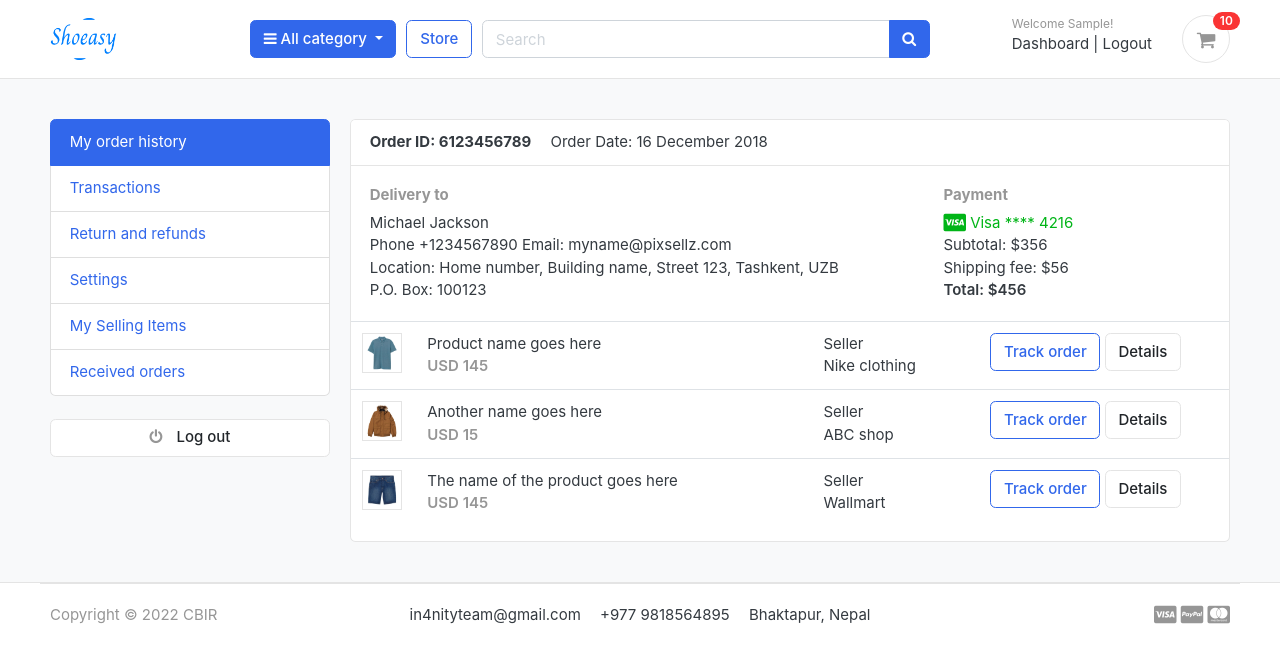
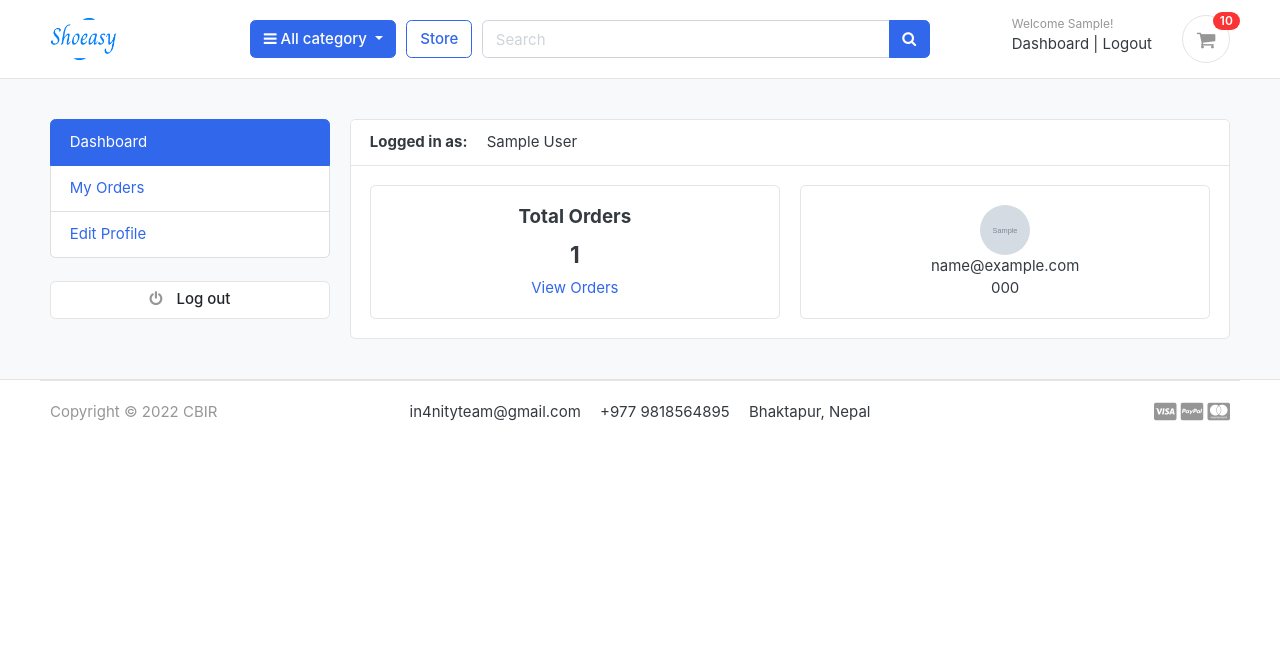
Before and after one commit to RochakSedai/ShoEasy, a Django app: page /accounts/ in a window 1280 px wide. Shown: the top 663 px of the page. Run offline with Django 3.2, Linux system fonts and the light colour scheme; a user stored in the database is signed in; tables that the repository leaves empty hold one stand-in row (values such as "Sample post"); grey boxes marked "Sample" are stand-in pictures; parts of the project's set-up code (start-up, migrations or seed data) failed here and were passed over; some libraries are stand-ins or nearby versions; some web fonts are replaced.

Commit message:
Dashboard Maintained ..

```diff
--- a/accounts/models.py
+++ b/accounts/models.py
@@ -70,3 +70,18 @@ class Account(AbstractBaseUser):
 
     def has_module_perms(self, add_label):
         return True
+
+class UserProfile(models.Model):
+    user = models.OneToOneField(Account, on_delete=models.CASCADE)
+    address_line_1 = models.CharField(blank=True, max_length=100)
+    address_line_2 = models.CharField(blank=True, max_length=100)
+    profile_picture = models.ImageField(blank=True, upload_to='userprofile')
+    city = models.CharField(blank=True, max_length=20)
+    state = models.CharField(blank=True, max_length=20)
+    country = models.CharField(blank=True, max_length=20)
+
+    def __str__(self):
+        return self.user.first_name
+
+    def full_address(self):
+        return f'{self.address_line_1} {self.address_line_2}'
--- a/accounts/urls.py
+++ b/accounts/urls.py
@@ -9,5 +9,9 @@ urlpatterns = [
     path('', views.dashboard, name='dashboard'),
 
 
+    path('my_orders/', views.my_orders, name='my_orders'),
+    path('edit_profile/', views.edit_profile, name='edit_profile'),
+
+
 
 ]
--- a/accounts/views.py
+++ b/accounts/views.py
@@ -3,13 +3,15 @@ from email.policy import default
 import imp
 import re
 from textwrap import indent
-from django.shortcuts import render, redirect
+from django.shortcuts import render, redirect, get_object_or_404
 from django.contrib import messages, auth
 from accounts.models import Account
 from django.contrib.auth.decorators import login_required
-from .forms import RegistrationForm
+from .forms import RegistrationForm, UserProfileForm, UserForm
 from carts.views import _cart_id
 from carts.models import Cart, CartItem
+from orders.models import Order
+from .models import UserProfile
 
 #verification email
 from django.contrib.sites.shortcuts import get_current_site
@@ -36,6 +38,13 @@ def register(request):
             user = Account.objects.create_user(first_name=first_name, last_name=last_name, username=username, email=email, password=password)
             user.phone_number=phone_number
             user.save()
+
+            # create user profile
+            profile = UserProfile()
+            profile.user_id = user.id
+            profile.profile_picture = 'default/default-user.png'
+            profile.save()
+
 
             # # USER ACTIVATION
             # current_site = get_current_site(request)
@@ -131,4 +140,38 @@ def logout(request):
 
 @login_required(login_url= 'login')
 def dashboard(request):
-    return render(request, 'accounts/dashboard.html')
+    orders = Order.objects.order_by('-created_at').filter(user_id=request.user.id, is_ordered=True)
+    orders_count = orders.count()
+    userprofile = UserProfile.objects.get(user_id=request.user.id)
+    context = {
+        'orders_count': orders_count,
+        'userprofile': userprofile,
+    }
+    return render(request, 'accounts/dashboard.html', context)
+
+def my_orders(request):
+    orders = Order.objects.filter(user=request.user, is_ordered=True).order_by('-created_at')
+    context = {
+        'orders': orders,
+    }
+    return render(request, 'accounts/my_orders.html', context)
+
+def edit_profile(request):
+    userprofile = get_object_or_404(UserProfile, user=request.user)
+    if request.method == 'POST':
+        user_form = UserForm(request.POST, instance=request.user)
+        profile_form = UserProfileForm(request.POST, request.FILES, instance=userprofile)
+        if user_form.is_valid() and profile_form.is_valid():
+            user_form.save()
+            profile_form.save()
+            messages.success(request, 'Your profile has been updated.')
+            return redirect('edit_profile')
+    else:
+        user_form = UserForm(instance=request.user)
+        profile_form = UserProfileForm(instance=userprofile)
+    context = {
+        'user_form': user_form,
+        'profile_form': profile_form,
+        'userprofile': userprofile,
+    }
+    return render(request, 'accounts/edit_profile.html', context)
--- a/templates/accounts/dashboard.html
+++ b/templates/accounts/dashboard.html
@@ -9,86 +9,37 @@
 {% include 'includes/alerts.html' %}
     <div class="container">
         <div class="row">
-        <aside class="col-md-3">
-            <!--   SIDEBAR   -->
-            <ul class="list-group">
-                <a class="list-group-item active" href="#"> My order history </a>
-                <a class="list-group-item" href="#"> Transactions </a>
-                <a class="list-group-item" href="#"> Return and refunds </a>
-                <a class="list-group-item" href="#">Settings </a>
-                <a class="list-group-item" href="#"> My Selling Items </a>
-                <a class="list-group-item" href="#"> Received orders </a>
-            </ul>
-            <br>
-            <a class="btn btn-light btn-block" href="{% url 'logout' %}"> <i class="fa fa-power-off"></i> <span class="text">Log out</span> </a>
-            <!--   SIDEBAR .//END   -->
-        </aside>
+        {% include 'includes/dashboard_sidebar.html' %}
         <main class="col-md-9">
             <article class="card">
             <header class="card-header">
-                <strong class="d-inline-block mr-3">Order ID: 6123456789</strong>
-                <span>Order Date: 16 December 2018</span>
+                <strong class="d-inline-block mr-3">Logged in as:</strong>
+                <span>{{user.full_name}}</span>
             </header>
             <div class="card-body">
                 <div class="row">
-                    <div class="col-md-8">
-                        <h6 class="text-muted">Delivery to</h6>
-                        <p>Michael Jackson <br>
-                        Phone +1234567890 Email: myname@pixsellz.com <br>
-                        Location: Home number, Building name, Street 123,  Tashkent, UZB <br>
-                        P.O. Box: 100123
-                         </p>
+                    <div class="col-md-6">
+                        <div class="card" style="text-align: center;">
+                            <div class="card-body">
+                                <h5 class="card-title">Total Orders</h5>
+                                <h4>{{orders_count}}</h4>
+                                <a href="">View Orders</a>
+                            </div>
+                        </div>
                     </div>
-                    <div class="col-md-4">
-                        <h6 class="text-muted">Payment</h6>
-                        <span class="text-success">
-                            <i class="fab fa-lg fa-cc-visa"></i>
-                            Visa  **** 4216
-                        </span>
-                        <p>Subtotal: $356 <br>
-                         Shipping fee:  $56 <br>
-                         <span class="b">Total:  $456 </span>
-                        </p>
+
+                    <div class="col-md-6">
+                        <div class="card">
+                            <div class="card-body" style="text-align: center;">
+                               <img src="{{userprofile.profile_picture.url}}" alt="User Profile Picture" width="50", height="50", style="border-radius: 50%;">
+                               <p class="mb-0">{{user.email}}</p>
+                               <p>{{user.phone_number}}</p>
+                            </div>
+                        </div>
                     </div>
                 </div> <!-- row.// -->
             </div> <!-- card-body .// -->
-            <div class="table-responsive">
-            <table class="table table-hover">
-                <tr>
-                    <td width="65">
-                        <img src="../images/items/1.jpg" class="img-xs border">
-                    </td>
-                    <td>
-                        <p class="title mb-0">Product name goes here </p>
-                        <var class="price text-muted">USD 145</var>
-                    </td>
-                    <td> Seller <br> Nike clothing </td>
-                    <td width="250"> <a href="#" class="btn btn-outline-primary">Track order</a> <a href="#" class="btn btn-light"> Details </a> </td>
-                </tr>
-                <tr>
-                    <td>
-                        <img src="../images/items/2.jpg" class="img-xs border">
-                    </td>
-                    <td>
-                        <p class="title mb-0">Another name goes here </p>
-                        <var class="price text-muted">USD 15</var>
-                    </td>
-                    <td> Seller <br> ABC shop </td>
-                    <td> <a href="#" class="btn btn-outline-primary">Track order</a> <a href="#" class="btn btn-light"> Details </a> </td>
-                </tr>
-                <tr>
-                    <td>
-                        <img src="../images/items/3.jpg" class="img-xs border">
-                    </td>
-                    <td>
-                        <p class="title mb-0">The name of the product  goes here </p>
-                        <var class="price text-muted">USD 145</var>
-                    </td>
-                    <td> Seller <br> Wallmart </td>
-                    <td> <a href="#" class="btn btn-outline-primary">Track order</a> <a href="#" class="btn btn-light"> Details </a> </td>
-                </tr>
-            </table>
-            </div> <!-- table-responsive .end// -->
+
             </article> <!-- order-group.// -->
         </main>
     </div> <!-- row.// -->
--- /dev/null
+++ b/templates/includes/dashboard_sidebar.html
@@ -0,0 +1,15 @@
+
+
+
+<aside class="col-md-3">
+    <!--   SIDEBAR   -->
+    <ul class="list-group">
+        <a class="list-group-item {% if '/accounts/' == request.path %}active{% endif %}" href="{% url 'dashboard' %}"> Dashboard </a>
+        <a class="list-group-item {% if '/my_orders/' in request.path %}active{% endif %}" href="{% url 'my_orders' %}"> My Orders </a>
+        <a class="list-group-item {% if '/edit_profile/' in request.path %}active{% endif %}" href="{% url 'edit_profile' %}"> Edit Profile </a>
+
+    </ul>
+    <br>
+    <a class="btn btn-light btn-block" href="{% url 'logout' %}"> <i class="fa fa-power-off"></i> <span class="text">Log out</span> </a>
+    <!--   SIDEBAR .//END   -->
+</aside>
```
Also changed, not shown: accounts/admin.py (+9 -1 lines), accounts/forms.py (+23 -1 lines), templates/accounts/edit_profile.html (added, +84 -0 lines), templates/accounts/my_orders.html (added, +63 -0 lines), accounts/migrations/0002_userprofile.py (added).
